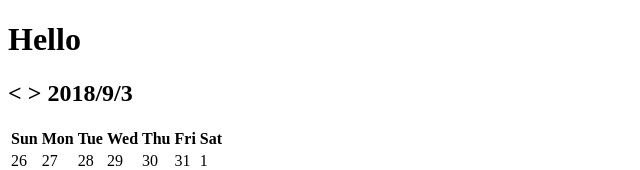
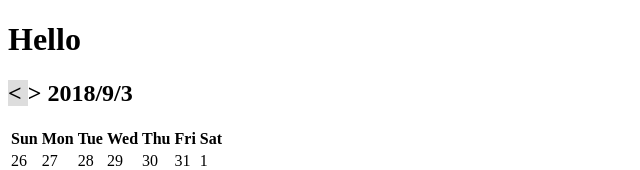
Before and after one commit to nargok/calender_app, a React (Create React App) app: page / in a window 1280 px wide. In both pictures the pointer is over the element 17 px from the left and 92 px from the top of the page. Shown: the top 170 px of the page, without its empty margins (0-640 px from the left). Built offline with nearby package versions, Linux system fonts and the light colour scheme.

Commit message:
月切り替えのUIのhover時の効果をつける

```diff
--- a/src/components/header/header.css
+++ b/src/components/header/header.css
@@ -1,7 +1,9 @@
-.left-arrow {
+.left-arrow:hover {
   cursor: pointer;
+  background-color: #ddd;
 }
 
-.right-arrow {
+.right-arrow:hover {
   cursor: pointer;
+  background-color: #ddd;
 }
```
